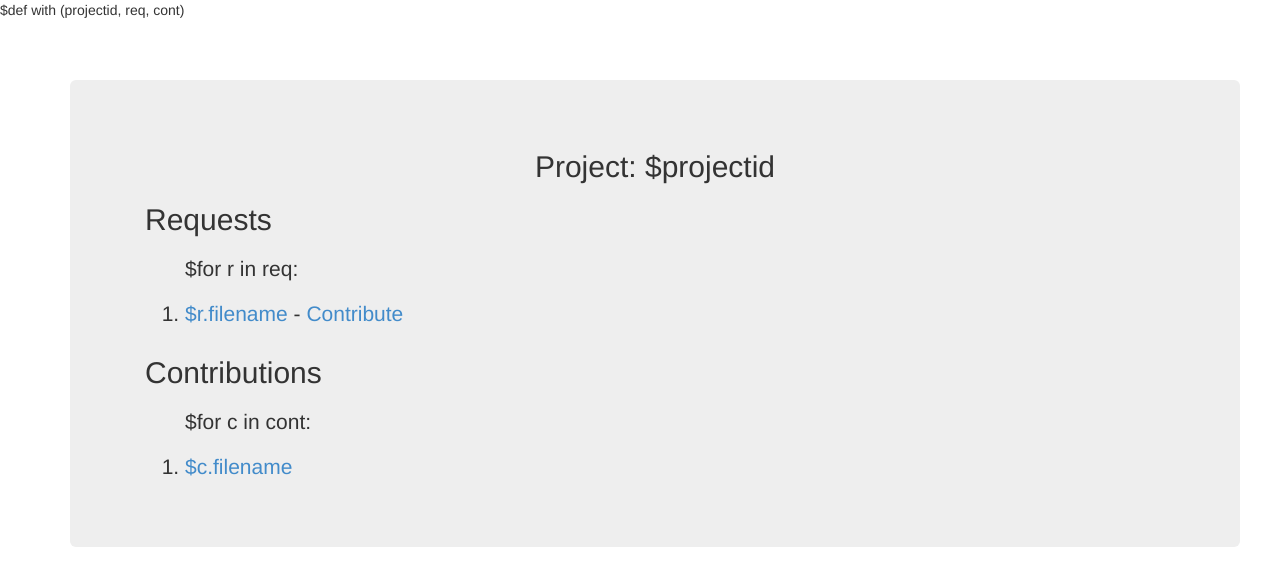
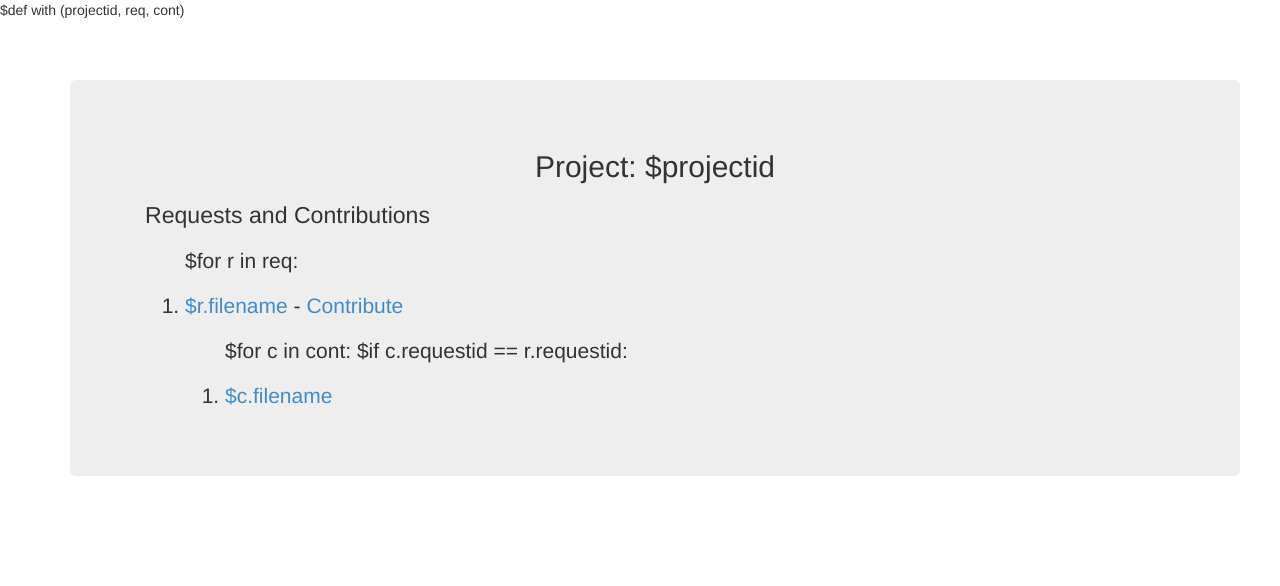
Before and after one commit to pseeth/crowdchoir, a Python web app: template templates/projects.html in a window 1280 px wide. Shown: the top 586 px of the page. Run offline with Jinja, Linux system fonts and the light colour scheme; the template is opened without the code that fills it, so the values that code supplies are empty; some libraries are stand-ins or nearby versions.

Commit message:
viewing contributions

```diff
--- a/app.py
+++ b/app.py
@@ -104,7 +104,7 @@ class projects:
 		pid = dict(projectid=projectid)
 		req = db.select('requests', pid, where = "projectid = $projectid")
 		cont = db.select('contributions', pid, where = "projectid = $projectid")
-		return render.projects(projectid, req, cont)
+		return render.projects(projectid, req.list(), cont.list())
 
 if __name__ == "__main__":
     app.run()
--- a/static/css/request.css
+++ b/static/css/request.css
@@ -38,6 +38,10 @@
 #projectheader {
 	text-align:center;
 }
+
+#projectsubtitle {
+	font-size:1.1em;
+}
 .text {
 	margin-top: 30px;
 }
--- a/templates/projects.html
+++ b/templates/projects.html
@@ -21,15 +21,15 @@ $def with (projectid, req, cont)
 		<div class="container jumbotron main">
 			<div class="container text">
 				<h2 id="projectheader">Project: $projectid</h2>
-				<h2>Requests</h2>
+				<h2 id="projectsubtitle">Requests and Contributions</h2>
 				<ol>
 				$for r in req:
 					<li><a href=$r.filename>$r.filename</a> - <a href="/contribute/$r.requestid">Contribute</a></li>
-				</ol>
-				<h2>Contributions</h2>
-				<ol>
-				$for c in cont:
-					<li><a href=$c.filename>$c.filename</a></li>
+					<ol>
+					$for c in cont:
+						$if c.requestid == r.requestid:
+							<li><a href=$c.filename>$c.filename</a></li>
+					</ol>
 				</ol>
 			</div>
 
```
